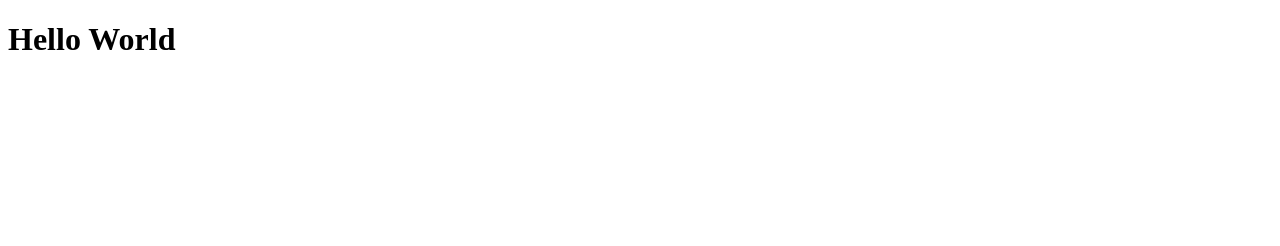
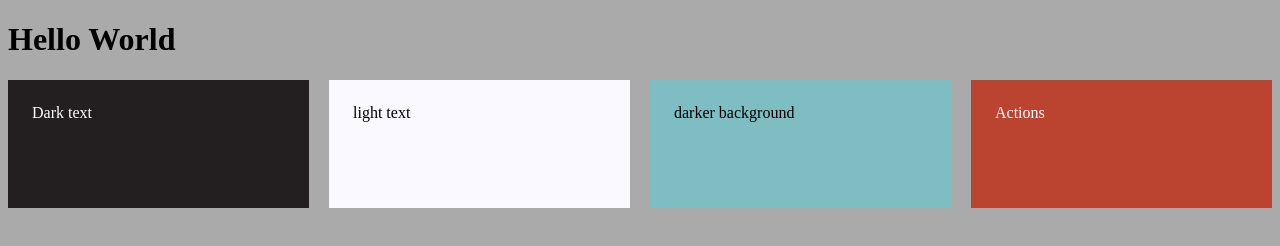
Before and after one commit to tiadal/pro-students.de, a plain HTML site: page docs/index.html in a window 1280 px wide. Drawn offline with Linux system fonts and the light colour scheme.

Commit message:
Show color palette

```diff
--- a/docs/index.html
+++ b/docs/index.html
@@ -1,14 +1,23 @@
 <!DOCTYPE html>
 <html>
+
 <head>
 </head>
-  <body>
+
+<body style="min-height: 100vh; background-color: #AAA">
     <header>
     </header>
     <main>
         <h1>Hello World</h1>
+        <div style="display:grid; grid-template-columns: repeat(4, 1fr); gap: 20px;">
+            <div style="padding: 1.5rem; height: 80px; background-color: #231F20; color:white">Dark text</div>
+            <div style="padding: 1.5rem; height: 80px; background-color: #F9F9FF;">light text</div>
+            <div style="padding: 1.5rem; height: 80px; background-color: #7EBDC2;">darker background</div>
+            <div style="padding: 1.5rem; height: 80px; background-color: #BB4430; color:white">Actions</div>
+        </div>
     </main>
 </body>
 <footer>
 </footer>
+
 </html>
```
Lines whose indentation alone changed are shown as unchanged.
